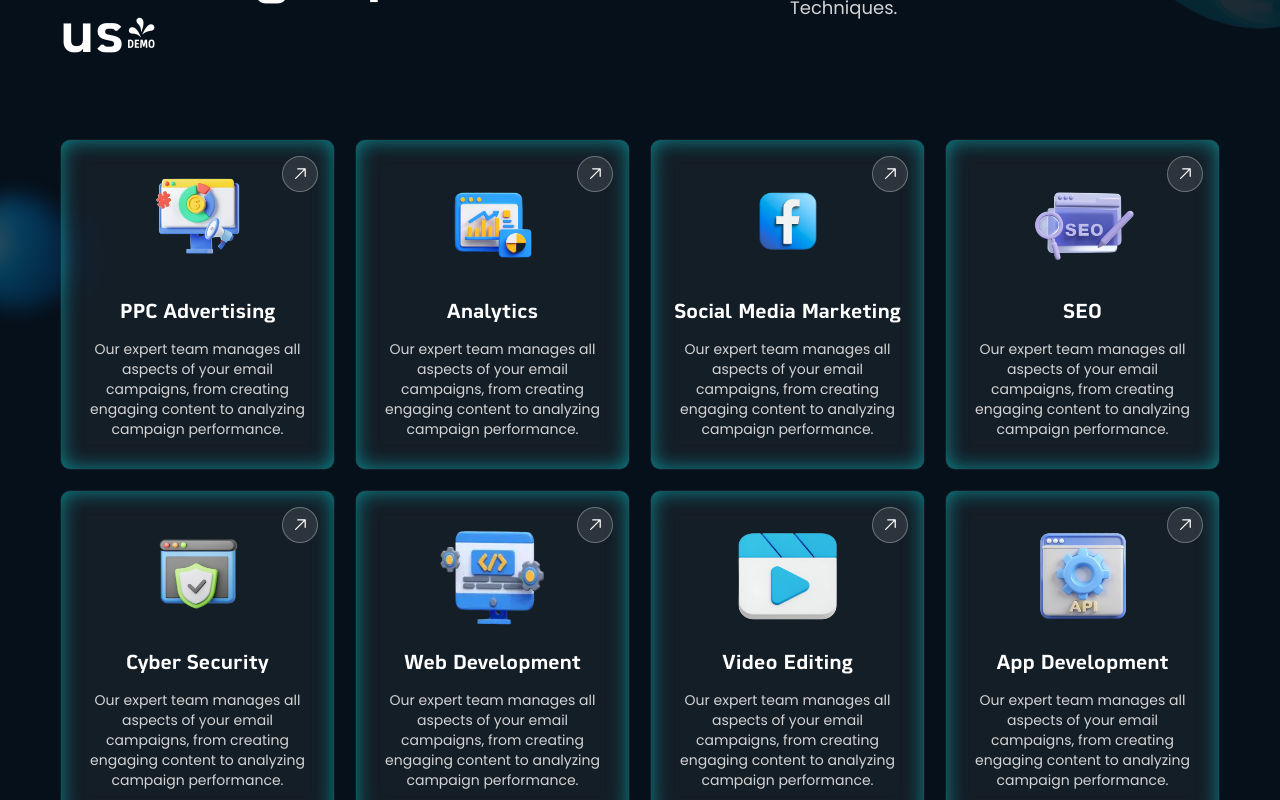
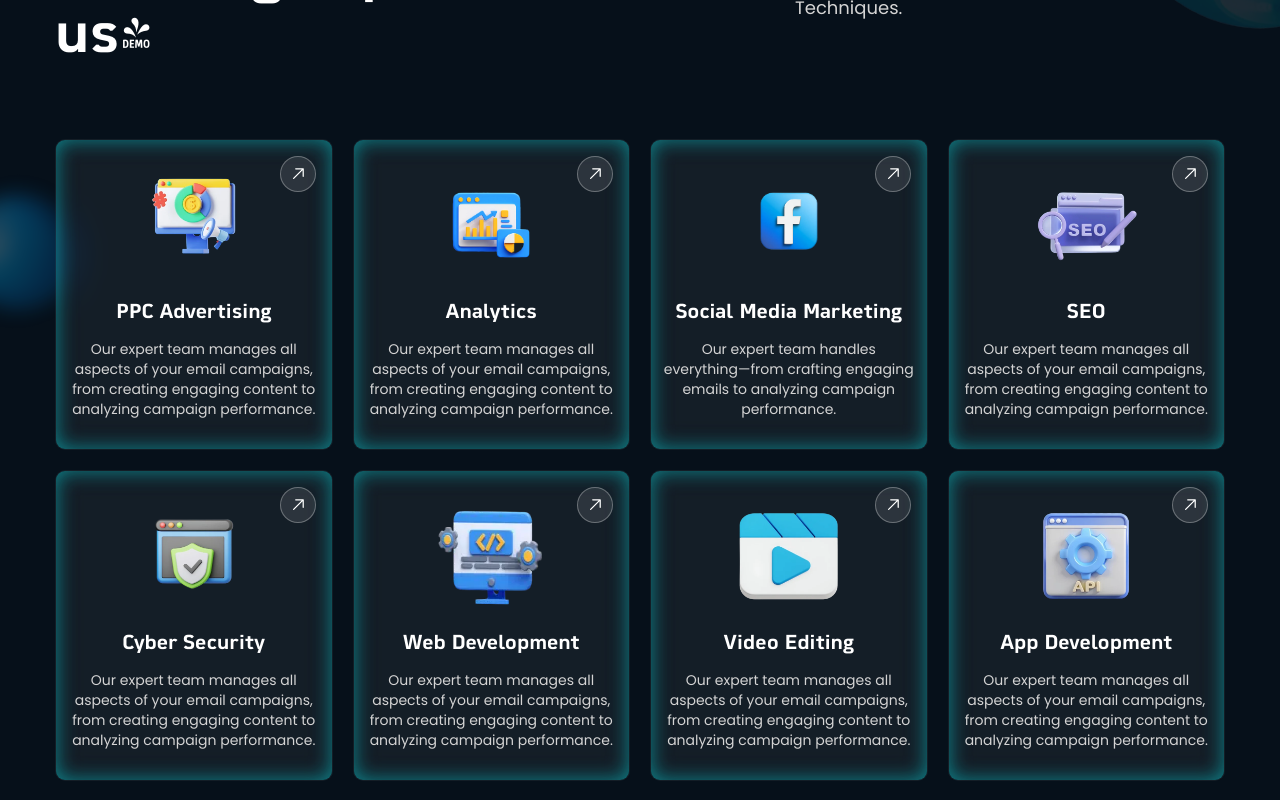
Before and after one commit to team-pr01/Attribution-Booster-Client, a Next.js app: page / in a window 1280 px wide. Shown: the part 1500-2300 px from the top of the page. Built offline with nearby package versions, Linux system fonts and the light colour scheme.

Commit message:
Fixed video issue

```diff
--- a/src/components/HomePage/Services/ServiceCard.tsx
+++ b/src/components/HomePage/Services/ServiceCard.tsx
@@ -14,7 +14,7 @@ const ServiceCard = ({
 }) => {
   return (
     <motion.div
-      className="bg-neutral-10 group backdrop-blur-[15px] rounded-[10px] px-5 py-[30px] flex flex-col items-center justify-center w-full max-w-[360px] relative border border-transparent cursor-pointer shadow-[inset_0_0_20px_rgba(7,244,250,0.5)]"
+      className="bg-neutral-10 group backdrop-blur-[15px] rounded-[10px] px-3 py-[30px] flex flex-col items-center justify-center w-full max-w-[360px] relative border border-transparent cursor-pointer shadow-[inset_0_0_20px_rgba(7,244,250,0.5)]"
       whileHover="hover"
       initial="initial"
       transition={{
--- a/src/components/HomePage/Services/Services.tsx
+++ b/src/components/HomePage/Services/Services.tsx
@@ -121,7 +121,7 @@ const Services = () => {
     {
       name: "Social Media Marketing",
       description:
-        "Our expert team manages all aspects of your email campaigns, from creating engaging content to analyzing campaign performance.",
+        "Our expert team handles everything—from crafting engaging emails to analyzing campaign performance.",
       icon: IMAGES.socialMediaMarketing,
     },
     {
@@ -186,7 +186,7 @@ const Services = () => {
       initial="hidden"
       animate={isInView ? "visible" : "hidden"}
       variants={containerVariants}
-      className="relative overflow-hidden px-5 2xl:px-0"
+      className="relative overflow-hidden"
     >
       {/* Animated Background Elements */}
       <motion.div variants={floatAnimation} initial="hidden" animate="visible">
@@ -252,7 +252,11 @@ const Services = () => {
             variants={staggerCards}
           >
             {servicesData?.map((service, index) => (
-            <motion.div key={service?.name} variants={cardItem} custom={index}>
+              <motion.div
+                key={service?.name}
+                variants={cardItem}
+                custom={index}
+              >
                 <ServiceCard {...service} />
               </motion.div>
             ))}
--- a/src/components/HomePage/VideoIntro/VideoIntro.tsx
+++ b/src/components/HomePage/VideoIntro/VideoIntro.tsx
@@ -11,9 +11,13 @@ import Container from "@/components/Shared/Container/Container";
 const VideoIntro = () => {
   const [isModalOpen, setIsModalOpen] = useState(false);
 
-  const videoRef = useRef(null);
+  const videoSectionRef = useRef(null);
+const cardSectionRef = useRef(null);
+
   const containerRef = useRef(null);
-  const isVideoInView = useInView(videoRef, { once: true, amount: 0.3 });
+  const isVideoInView = useInView(videoSectionRef, { once: true, amount: 0.3 });
+const isCardInView = useInView(cardSectionRef, { once: true, amount: 0.2 });
+
   const isContainerInView = useInView(containerRef, {
     once: true,
     amount: 0.2,
@@ -135,8 +139,9 @@ const VideoIntro = () => {
             </motion.p>
           </motion.div>
 
+          {/* Video */}
           <motion.div
-            ref={videoRef}
+            ref={videoSectionRef}
             variants={scaleUpVariants}
             initial="hidden"
             animate={isVideoInView ? "visible" : "hidden"}
@@ -183,7 +188,7 @@ const VideoIntro = () => {
 
         {/* Card container */}
         <motion.div
-          ref={videoRef}
+          ref={cardSectionRef}
           variants={cardContainerVariants}
           initial="hidden"
           animate={isVideoInView ? "visible" : "hidden"}
```
Also changed, not shown: public/assets/images/services/social-media-marketing.webp. Lines whose indentation alone changed are shown as unchanged.
